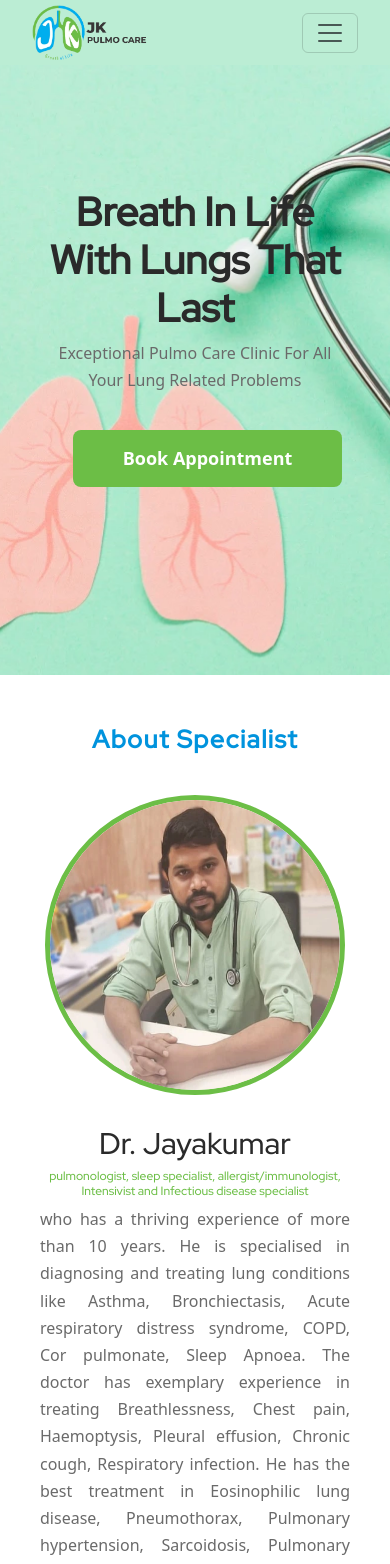
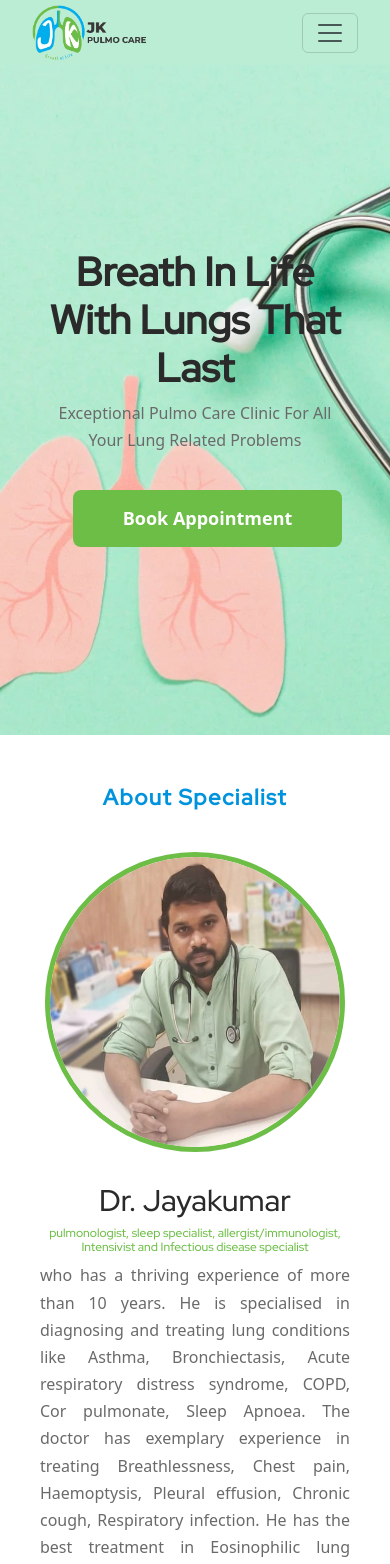
Before and after one commit to 1sh4sk/drjkpulmo, a React (Create React App) app: page / in a window 390 px wide. Shown: the top 1564 px of the page. Built offline with nearby package versions, Linux system fonts and the light colour scheme.

Commit message:
added some css changes

```diff
--- a/public/styles.css
+++ b/public/styles.css
@@ -16,6 +16,7 @@ body{
     color: #6A6A6A;
     text-align: justify;
     position: relative;
+    padding-top: 100px
     /* padding-bottom: 500px; */
 }
 
@@ -69,7 +70,9 @@ h1, h2, h4, h5 {
     padding: 0 60px;
     background: #BBEDD4 !important;
     position: fixed;
-    z-index: 1;
+    top: 0px;
+    left:0px;
+    z-index: 5;
 }
 
 .nav-item{
@@ -99,15 +102,18 @@ h1, h2, h4, h5 {
 /* landing page start  */
 .landing-page{
     width: 100vw;
-    height: 900px;
+    height: 800px;
     background-image: url("./images/landing-img.webp");
     background-repeat: no-repeat;
     background-size: 1706px auto;
+    background-position-y: -80px;
     text-transform: capitalize;
     display: flex;
     align-items: center;
     padding-left: 90px;
+    padding-bottom: 70px;
     margin: 0;
+    margin-top: -20px;
 }
 
 
@@ -330,7 +336,8 @@ hr{
 .cardImageContainer img{
     width: 100%;
     height: 160px;
-    object-fit: cover;
+    /* object-fit: cover; */
+    /* object-position: -40px center; */
 }
 
 .textContainer{
@@ -342,10 +349,6 @@ hr{
 /* Procedures section end  */
 
 /* supportive care start  */
-/* .carousal{
-    width: 1500px;
-    height: 500px;
-} */
 
 .carousel{
     width: 80vw;
@@ -354,7 +357,8 @@ hr{
 }
 
 .carousel-img{
-    object-fit: center;
+
+    object-fit: cover;
 }
 
 .carousel-indicators button{
@@ -365,6 +369,10 @@ hr{
 
 .carousel-item{
     height: 500px;
+
+}
+
+.carousel-caption{
     bottom: 2rem;
 }
 
@@ -470,14 +478,14 @@ hr{
     }
 
     .heading{
-        font-size: 25px;
+        font-size: 22px;
         margin-bottom: 20px;
         text-align: center;
     }
 
     .content{
         margin: 0 40px 50px 40px ;
-        padding-top: 50px;
+        /* padding-top: 50px; */
     }
 
 
@@ -500,6 +508,8 @@ hr{
 
     .landing-page{
         padding: 0 30px;
+        margin-top: -40px;
+        margin-bottom: 50px;
         height: 80vh;
         background-position: -800px -100px;
         text-align: center;
@@ -603,24 +613,28 @@ hr{
 
    .treatmentContainer{
     margin:0;
+    display: flex;
+    justify-content: space-between;
    }
 
+
    .card-details{
-    width: 350px;
-    height: 600px;
+    /* width: 170px;
+    height: 200px; */
     top: 140px;
     left: 20px;
-    padding: 20px;
+    padding: 0px;
 }
 
 .card-details h1{
     font-size: 18px;;
 }
 
-   .cardCover{
-    width: 130px;
+.cardCover{
+    width: 150px;
     height: 180px;
-    margin: 10px 20px;
+    margin: 10px 10px;
+
 }
 
 .cardCover p, .descContainer{
@@ -634,9 +648,10 @@ hr{
 }
 
 .cardImageContainer img{
-    /* width: 200px; */
     height: 100px;
+    object-position: -40px center;
 }
+
 
 .textContainer{
     padding: 35px 10px;
@@ -651,6 +666,10 @@ hr{
    .carousel-item{
     height: 250px;
     bottom: 0rem;
+    }
+
+    .carousel-caption{
+        bottom:2rem;
     }
 
     .carousel-bg{
--- a/src/components/App.jsx
+++ b/src/components/App.jsx
@@ -10,6 +10,7 @@ import AboutSpecialist from './AboutSpecialist';
 import CardDetails from './CardDetails';
 import Procedures from './Procedures';
 import ReachUs from './ReachUs';
+import Suppportive from './Supportive';
 import Footer from './Footer';
 
 
@@ -26,6 +27,7 @@ function App() {
           <Route path="/AboutSpecialist" element={<AboutSpecialist />} />
           <Route path="/procedures" element={<Procedures />} />
           <Route path="/CardDetails" element={<CardDetails />} />
+          <Route path="/Supportive" element={<Suppportive />} />
           <Route path="/ReachUs" element={<ReachUs />} />
         </Routes>
         <Footer />
--- a/src/components/Footer.jsx
+++ b/src/components/Footer.jsx
@@ -1,5 +1,6 @@
 import React from "react";
 import { Link } from 'react-router-dom';
+
 
 function Footer() {
     return (
@@ -28,13 +29,13 @@ function Footer() {
                     </Link>
                 </div>
                 <div className="Section col-lg-4 col-md-4 col-sm-12">
-                    <Link className="link" to="./Header">
-                        <h5>Quick Links</h5>
-                        <p>Home</p>
-                        <p>About Specialist</p>
-                        <p>Procedures</p>
-                        <p>Book Appointment</p>
-                    </Link>
+
+                    <h5>Quick Links</h5>
+                    <p>Home</p>
+                    <p>About Specialist</p>
+                    <p>Procedures</p>
+                    <p>Book Appointment</p>
+
                 </div>
             </div>
             <div className="Footer">
--- a/src/components/LandingPage.jsx
+++ b/src/components/LandingPage.jsx
@@ -15,7 +15,7 @@ function LandingPage() {
             </section>
 
             <section>
-                <div className="content">
+                <div className="content content-padding">
                     <h1 className="heading">
                         About Specialist
                     </h1>
```
Also changed, not shown: public/images/supportivecare/inhaler-img.webp, public/images/supportivecare/oxycyl.webp (renamed from public/images/oxycyl.webp).
